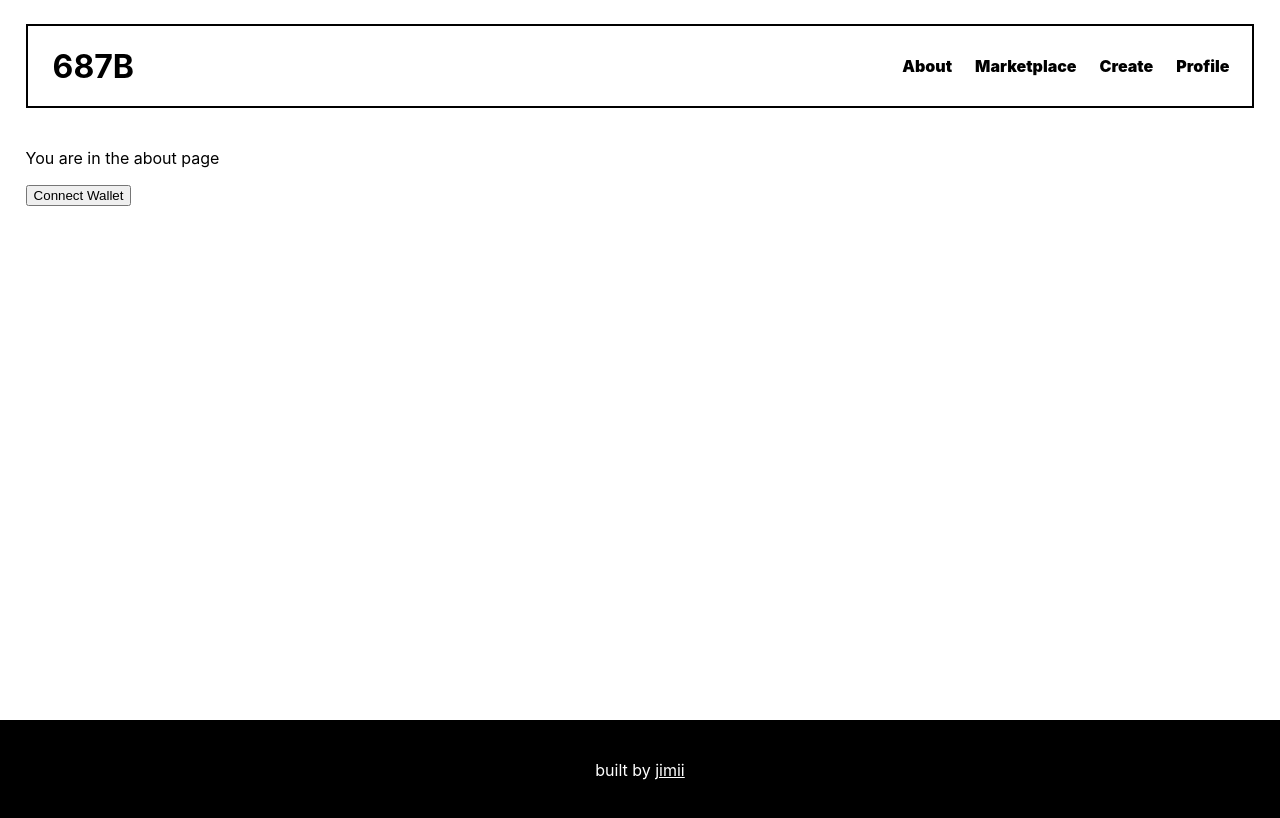
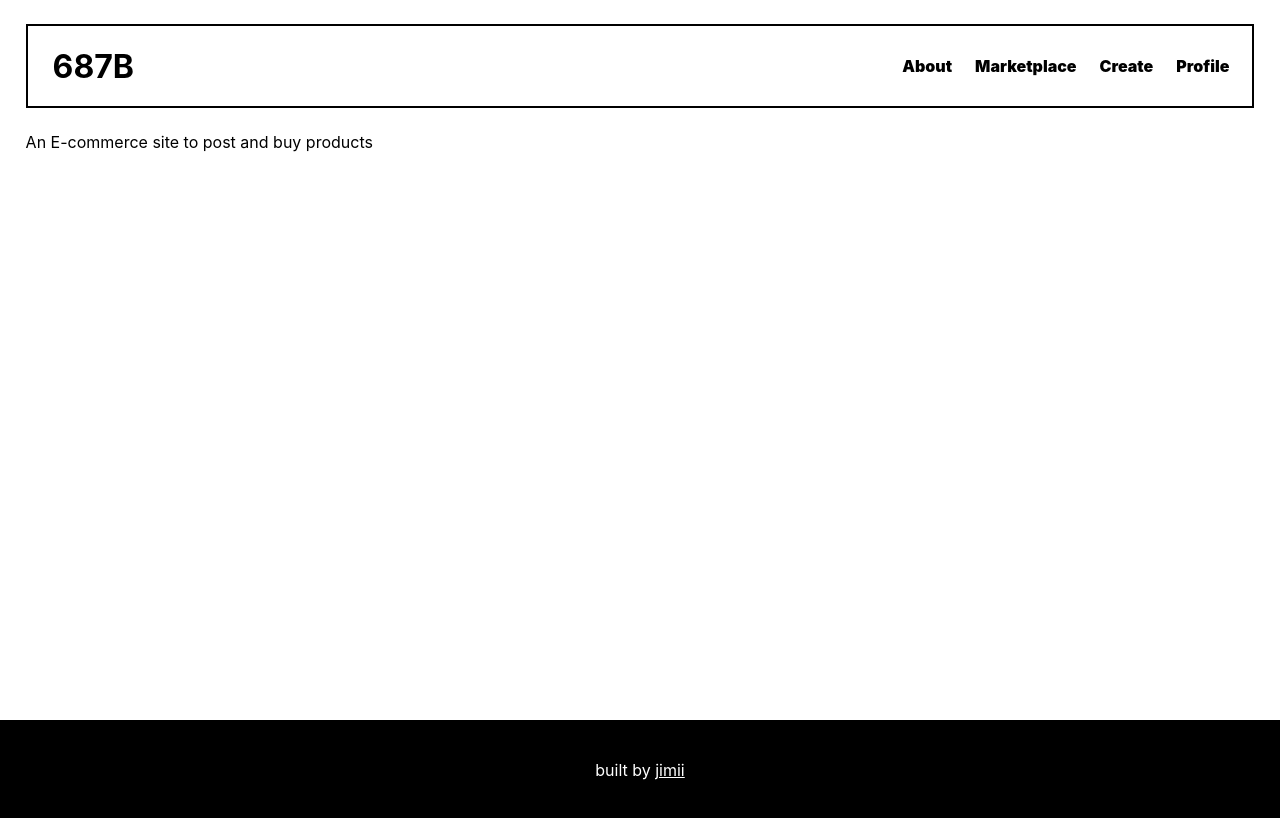
Before and after one commit to 687c/687b-frontend, a React (Create React App) app: page /about in a window 1280 px wide. Built offline with nearby package versions, Linux system fonts and the light colour scheme.

Commit message:
update about page

```diff
--- a/src/pages/About.js
+++ b/src/pages/About.js
@@ -15,9 +15,11 @@ export default function About() {
 
     return (
         <div>
-            <p>You are in the about page</p>
+            {/* <p>You are in the about page</p> */}
             {/* <button onClick={connectWallet}>connect wallet</button> */}
-            <ConnectionBtn />
+            {/* <ConnectionBtn /> */}
+
+            An E-commerce site to post and buy products
 
         </div>
     )
```
